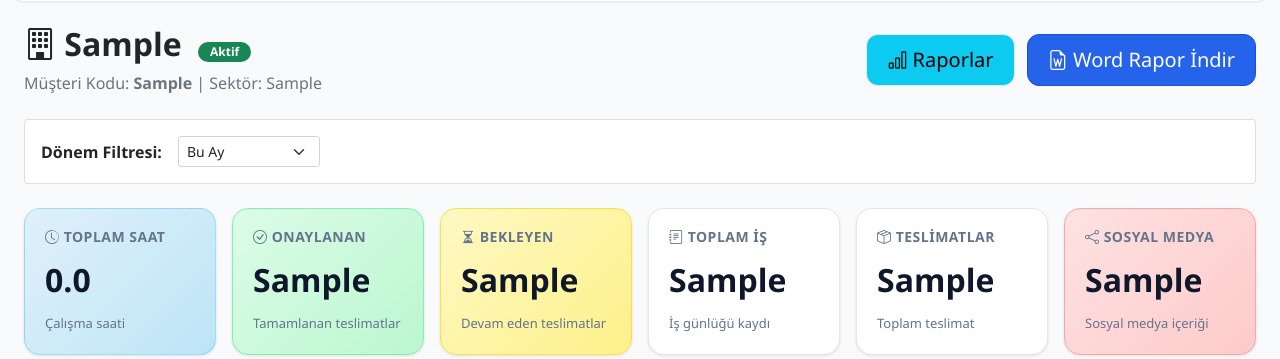
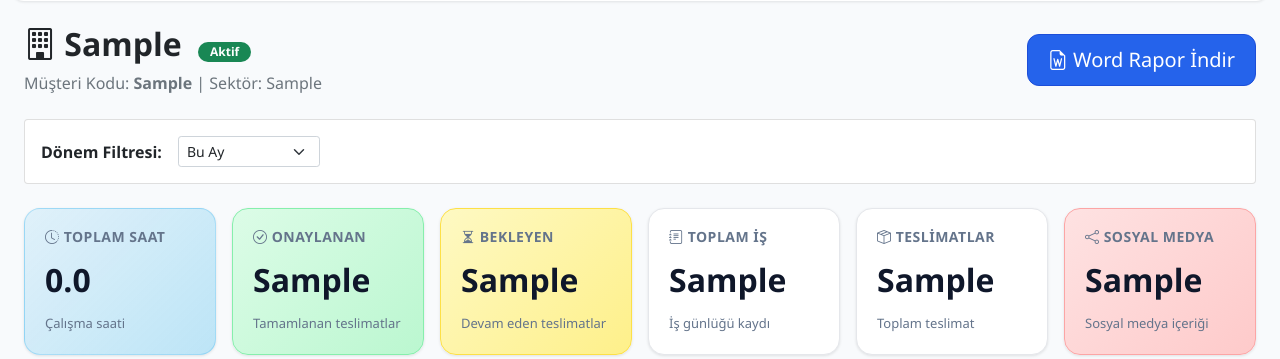
Before and after one commit to eczbabil/ajans-yonetim-sistemi, a Flask app: template templates/musteri_detay.html in a window 1280 px wide. Shown: the part 127-486 px from the top of the page. Run offline with Flask 3, Linux system fonts and the light colour scheme; tables that the repository leaves empty hold one stand-in row (values such as "Sample post"); the template is opened without the code that fills it: values that come from a table or form of the project are taken from there, most other values are stand-ins (such as "Sample title", 1, 10 or a date in 2020).

Commit message:
Fix: Raporlar butonu kaldirildi - route henuz yapilmadi

```diff
--- a/templates/musteri_detay.html
+++ b/templates/musteri_detay.html
@@ -33,10 +33,6 @@
                     </p>
                 </div>
                 <div>
-                    <a href="{{ url_for('musteri.musteri_rapor', musteri_id=musteri.id) }}"
-                       class="btn btn-info btn-lg me-2">
-                        <i class="bi bi-bar-chart"></i> Raporlar
-                    </a>
                     <a href="{{ url_for('musteri_rapor_indir', musteri_id=musteri.id) }}?filtre={{ filtre }}"
                        class="btn btn-primary btn-lg">
                         <i class="bi bi-file-earmark-word"></i> Word Rapor İndir
```
